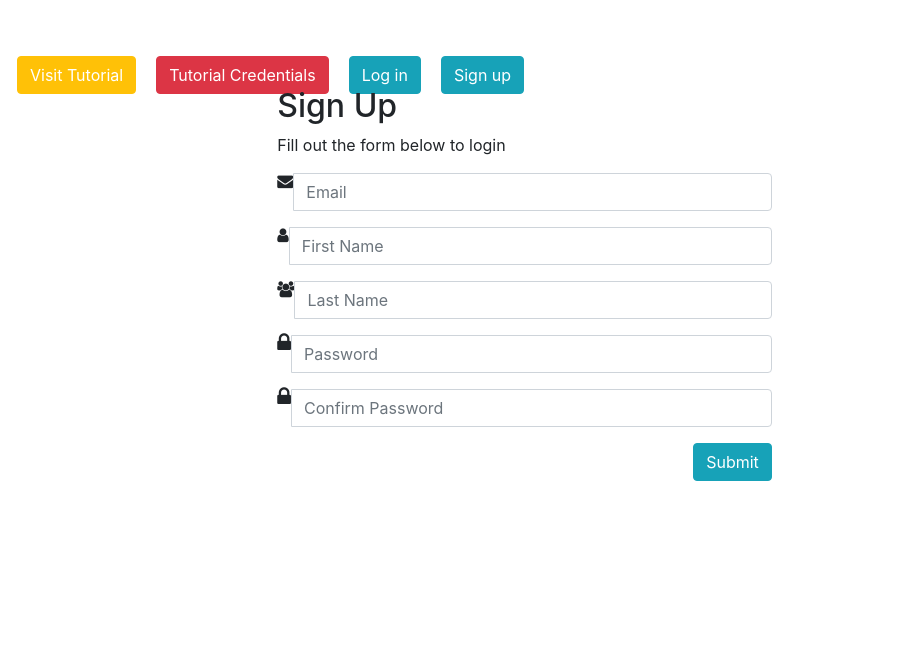
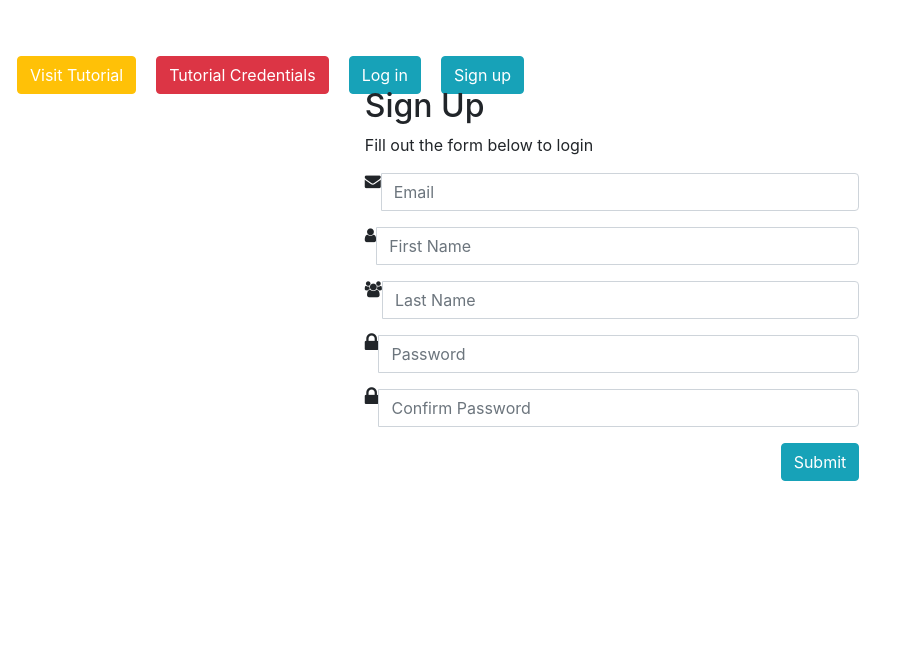
Before and after one commit to Contrast-Security-OSS/DjanGoat, a Django app: template template/users/signup.html in a window 1280 px wide. Shown: the top 667 px of the page, without its empty margins (0-905 px from the left). Run offline with Django 3.2, Linux system fonts and the light colour scheme; the template is opened without the code that fills it, so the values that code supplies are empty; parts of the project's set-up code (start-up, migrations or seed data) failed here and were passed over; some libraries are stand-ins or nearby versions.

Commit message:
center signup form

```diff
--- a/template/users/signup.html
+++ b/template/users/signup.html
@@ -25,7 +25,7 @@
 
 </script>
 
-<div class="col-md-6 offset-md-3">
+<div class="col-md-6 offset-md-4">
 
     {% if messages %}
     <ul class="messages">
```
